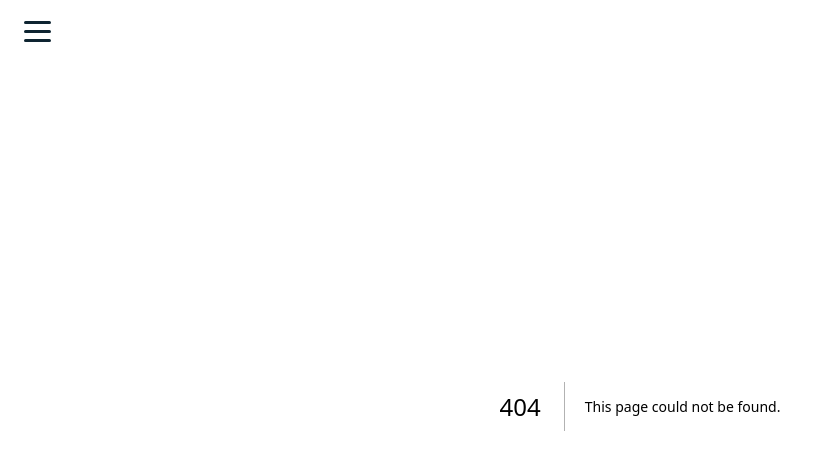
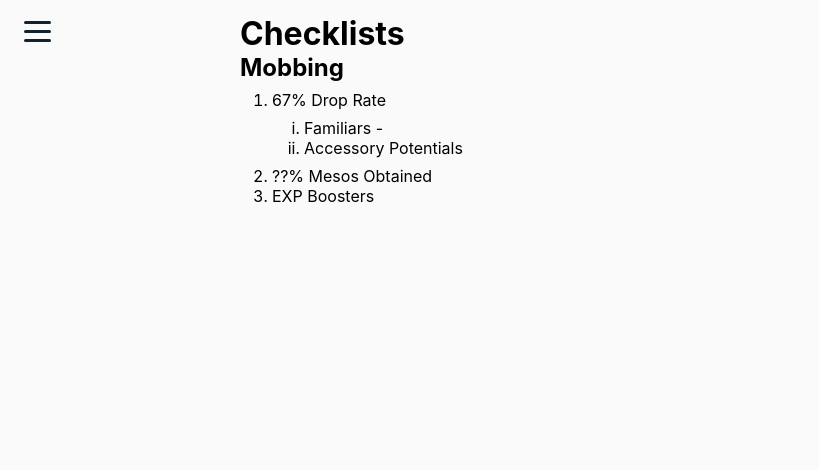
Before and after one commit to eryuelle/eryuelle.github.io, a Next.js app: page /checklists in a window 1280 px wide. Before the commit this address had no page. Shown: the top 470 px of the page, without its empty margins (0-819 px from the left). Built offline with nearby package versions, Linux system fonts and the light colour scheme.

Commit message:
Boilerplte checklists

```diff
--- a/pages/_app.css
+++ b/pages/_app.css
@@ -10,6 +10,11 @@ body {
 
 h1, h2, h3 {
   margin: 0px;
+}
+
+ol {
+  margin: 8px 0px;
+  padding: 0px 32px;
 }
 
 #body{
--- a/pages/_app.tsx
+++ b/pages/_app.tsx
@@ -1,4 +1,5 @@
 import { AppProps } from 'next/app';
+import Head from 'next/head';
 import { useRef } from 'react';
 
 import '../public/fonts.css';
@@ -16,6 +17,9 @@ export default function App({ Component, pageProps }: AppProps) {
 
   return (
     <>
+      <Head>
+        <title>Maypulsutori</title>
+      </Head>
       <div id="body">
         <div className="burger-menu">
           <input type="checkbox" ref={checkboxRef} />
@@ -29,6 +33,7 @@ export default function App({ Component, pageProps }: AppProps) {
             <li><a className="menu-item" href="/">Dailies</a></li>
             <li><a className="menu-item" href="/weeklies">Weeklies</a></li>
             <li><a className="menu-item" href="/bosses">Bosses</a></li>
+            <li><a className="menu-item" href="/checklists">Checklists</a></li>
           </div>
         </div>
 
--- /dev/null
+++ b/pages/checklists.tsx
@@ -0,0 +1,17 @@
+export default function Index() {
+  return (
+    <>
+      <h1>Checklists</h1>
+      <h2>Mobbing</h2>
+      <ol>
+        <li>67% Drop Rate</li>
+          <ol type="i">
+            <li>Familiars - </li>
+            <li>Accessory Potentials</li>
+          </ol>
+        <li>??% Mesos Obtained</li>
+        <li>EXP Boosters</li>
+      </ol>
+    </>
+  )
+}
--- a/src/config/dailies.tsx
+++ b/src/config/dailies.tsx
@@ -109,7 +109,7 @@ let T_DAILIES_DATA: { [key: string]: TDaily } = {
   "Maple Tour": {
     name: "Maple Tour",
     icon: "/icons/tasks/maple_tour.png",
-    mesos: "50,000,000+",
+    mesos: "27,000,000+",
   },
   "Monster Park": {
     name: "Monster Park",
```
Also changed, not shown: 7 other files (tests, documents, lock files or other folders).
